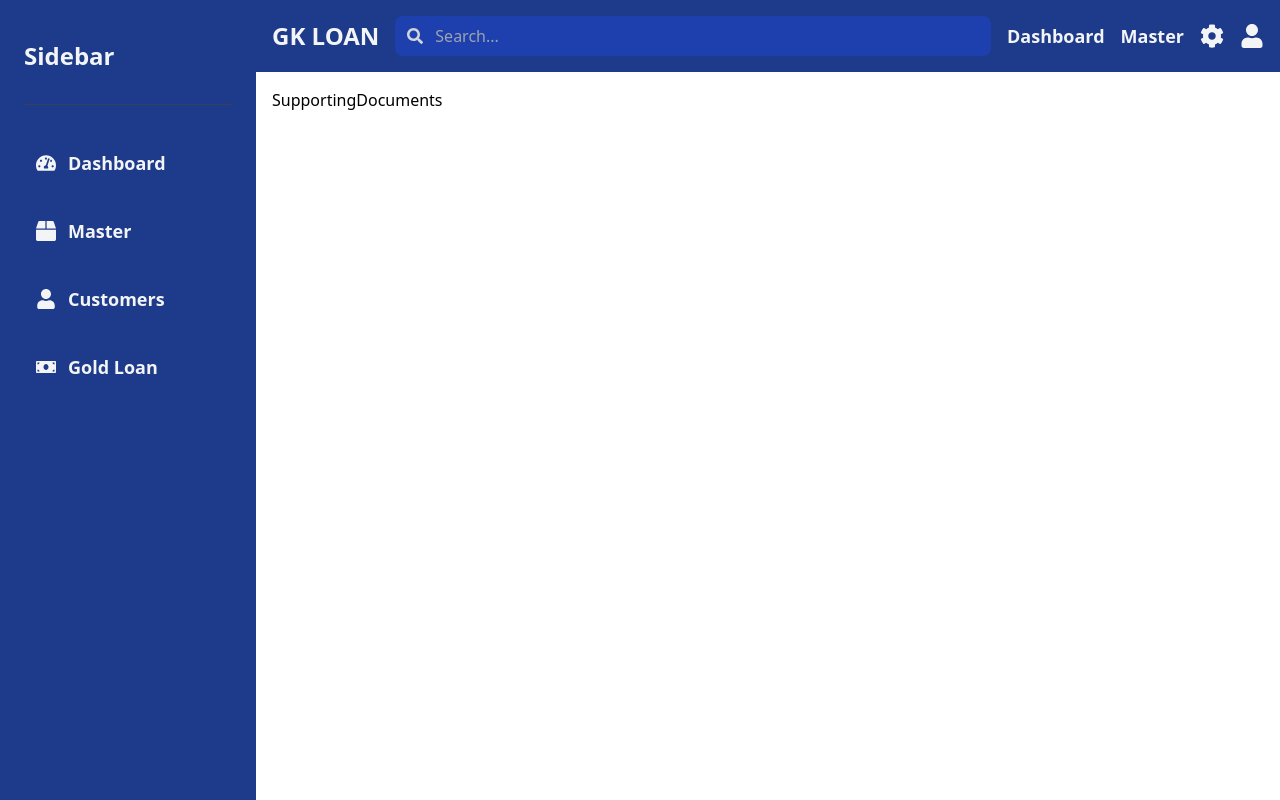
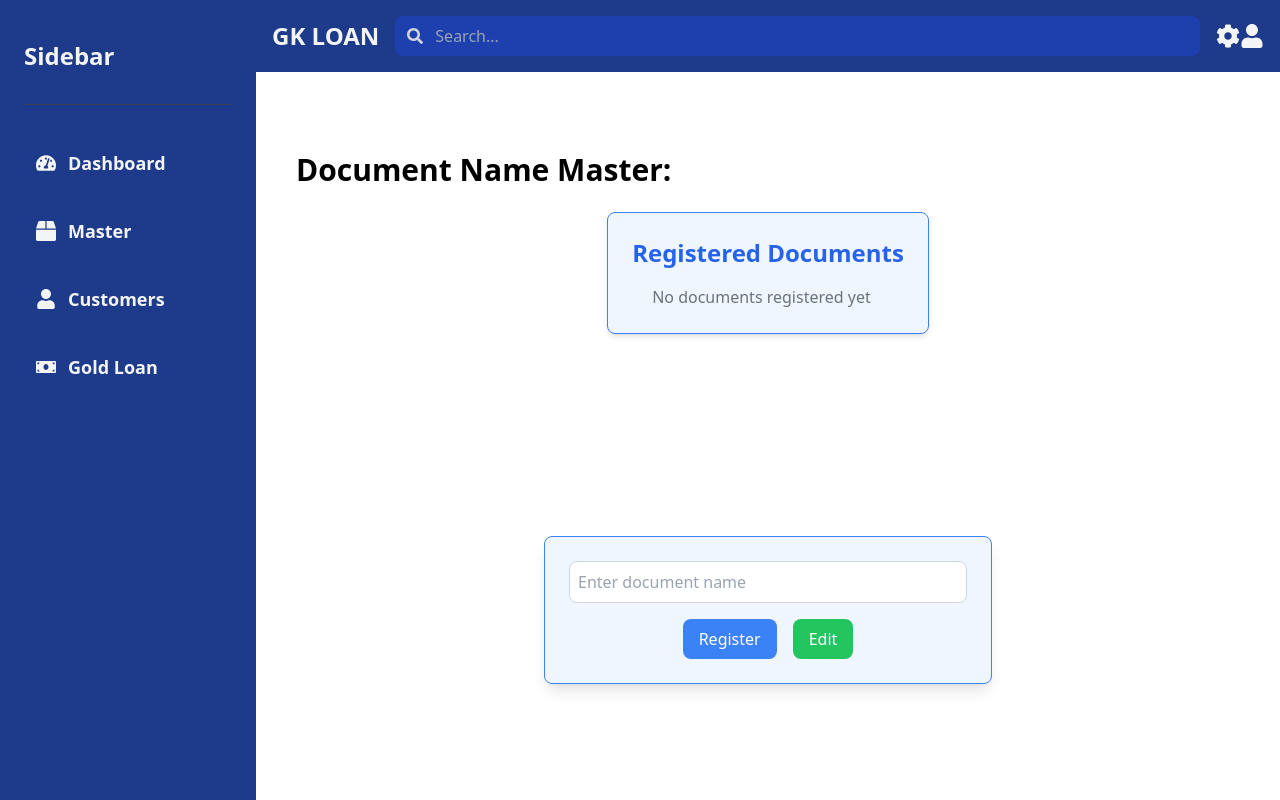
Before and after one commit to gkWorks/GK-GOLD-LOAN, a React (Vite) app in the folder client/: page /supporting-documents in a window 1280 px wide. Built offline with nearby package versions, Linux system fonts and the light colour scheme.

Commit message:
first commit

```diff
--- a/client/src/App.jsx
+++ b/client/src/App.jsx
@@ -4,7 +4,7 @@ import Navbar from './components/Navbar';
 import Sidebar from './components/Sidebar';
 import Master from './pages/Master';
 import Dashboard from './pages/Dashboard';
-import JewelMaster from './MasterComponents/JewelMaster'; // Create these components
+import JewelMaster from './MasterComponents/JewelMaster';
 import SupportingDocuments from './MasterComponents/SupportingDocuments';
 import GoldLoanMaster from './MasterComponents/GoldLoanMaster';
 import FDMaster from './MasterComponents/FDMaster';
@@ -12,26 +12,36 @@ import RDMaster from './MasterComponents/RDMaster';
 import RePledgers from './MasterComponents/RePledgers';
 import Coustomers from './pages/Coustomers';
 import GoldLoan from './pages/GoldLoan';
+
 const App = () => {
   return (
     <Router>
-      <div className="flex h-screen">
-        <Sidebar />
+      <div className="flex h-screen overflow-hidden">
+        {/* Sidebar */}
+        <div className="sticky top-0 h-screen">
+          <Sidebar />
+        </div>
+
+        {/* Main Content Area */}
         <div className="flex-1 flex flex-col">
-          <Navbar />
-          <main className="flex-1 p-4">
+          {/* Navbar */}
+          <div className="sticky top-0 z-10">
+            <Navbar />
+          </div>
+
+          {/* Scrollable Content */}
+          <main className="flex-1 p-4 overflow-auto">
             <Routes>
               <Route path="/" element={<Dashboard />} />
-              <Route path="/master" element={<Master/>} />
-              <Route path="/customers" element={<Coustomers/>} />
-              <Route path="/gold-loan" element={<GoldLoan/>} />
+              <Route path="/master" element={<Master />} />
+              <Route path="/customers" element={<Coustomers />} />
+              <Route path="/gold-loan" element={<GoldLoan />} />
               <Route path="/jewel-master" element={<JewelMaster />} />
               <Route path="/supporting-documents" element={<SupportingDocuments />} />
               <Route path="/gold-loan-master" element={<GoldLoanMaster />} />
               <Route path="/fd-master" element={<FDMaster />} />
               <Route path="/rd-master" element={<RDMaster />} />
               <Route path="/re-pledgers" element={<RePledgers />} />
-
             </Routes>
           </main>
         </div>
--- a/client/src/MasterComponents/SupportingDocuments.jsx
+++ b/client/src/MasterComponents/SupportingDocuments.jsx
@@ -1,9 +1,89 @@
-import React from 'react'
+import React, { useState } from 'react';
 
 const SupportingDocuments = () => {
+  const [documentName, setDocumentName] = useState('');
+  const [documents, setDocuments] = useState([]);
+  const [showPopup, setShowPopup] = useState(false); // State to control popup visibility
+
+  const handleInputChange = (e) => {
+    setDocumentName(e.target.value);
+  };
+
+  const handleRegister = () => {
+    if (documentName.trim()) {
+      setDocuments([...documents, documentName]); // Store documents internally like an array
+      setDocumentName(''); // Clear the input field
+      setShowPopup(true); // Show popup on register
+      setTimeout(() => setShowPopup(false), 2000); // Hide popup after 2 seconds
+    }
+  };
+
+  const handleEdit = () => {
+    // Implement your edit functionality here
+    alert('Edit button clicked!');
+  };
+
   return (
-    <div>SupportingDocuments</div>
-  )
-}
+    <div className="flex flex-col h-screen p-6">
+      {/* Header stays at the top */}
+      <div className="w-full">
+        <h1 className="text-3xl font-bold mb-6 pt-10">Document Name Master:</h1>
+      </div>
 
-export default SupportingDocuments
+      {/* Popup for registration */}
+      {showPopup && (
+        <div className="fixed top-10 left-1/2 transform -translate-x-1/2 bg-blue-500 text-white px-6 py-3 rounded-lg shadow-lg z-50">
+          Document Registered!
+        </div>
+      )}
+
+      {/* Content is centered with space between them */}
+      <div className="flex flex-1 flex-col justify-between items-center pb-40">
+        <div className="space-y-10">
+          {/* Registered documents section */}
+          <div className="w-full max-w-2xl bg-blue-50 p-6 rounded-lg shadow-md border border-blue-500">
+            <h2 className="text-2xl font-bold mb-4 text-blue-600">Registered Documents</h2>
+            <div className="pl-5 space-y-2"> {/* Add space between each document */}
+              {documents.length > 0 ? (
+                documents.map((doc, index) => (
+                  <div key={index} className="py-2 px-4 bg-white rounded-md shadow-sm">
+                    {doc}
+                  </div>
+                ))
+              ) : (
+                <div className="text-gray-500">No documents registered yet</div>
+              )}
+            </div>
+          </div>
+        </div>
+
+        {/* Register document box */}
+        <div className="w-full max-w-md p-6 rounded-lg shadow-lg mt-10 mb-5 border border-blue-500 bg-blue-50">
+          <input
+            type="text"
+            value={documentName}
+            onChange={handleInputChange}
+            className="border border-gray-300 p-2 w-full rounded-lg mb-4 focus:outline-none focus:ring-2 focus:ring-blue-500"
+            placeholder="Enter document name"
+          />
+          <div className="flex space-x-4 justify-center">
+            <button
+              onClick={handleRegister}
+              className="bg-blue-500 text-white px-4 py-2 rounded-lg hover:bg-blue-600 transition duration-300"
+            >
+              Register
+            </button>
+            <button
+              onClick={handleEdit}
+              className="bg-green-500 text-white px-4 py-2 rounded-lg hover:bg-green-600 transition duration-300"
+            >
+              Edit
+            </button>
+          </div>
+        </div>
+      </div>
+    </div>
+  );
+};
+
+export default SupportingDocuments;
--- a/client/src/components/Navbar.jsx
+++ b/client/src/components/Navbar.jsx
@@ -20,25 +20,13 @@ const Navbar = () => {
           </div>
         </div>
 
-        <div className="flex items-center space-x-4">
-          <Link
-            to="/"
-            className="text-lg font-semibold hover:text-blue-300 transition duration-300"
-          >
-            Dashboard
-          </Link>
-          <Link
-            to="/master"
-            className="text-lg font-semibold hover:text-blue-300 transition duration-300"
-          >
-            Master
-          </Link>
+
           {/* Settings Icon */}
           <FaCog className="text-2xl cursor-pointer hover:text-blue-300 transition duration-300" />
           {/* User Icon */}
           <FaUser className="text-2xl cursor-pointer hover:text-blue-300 transition duration-300" />
         </div>
-      </div>
+
     </nav>
   );
 };
```
